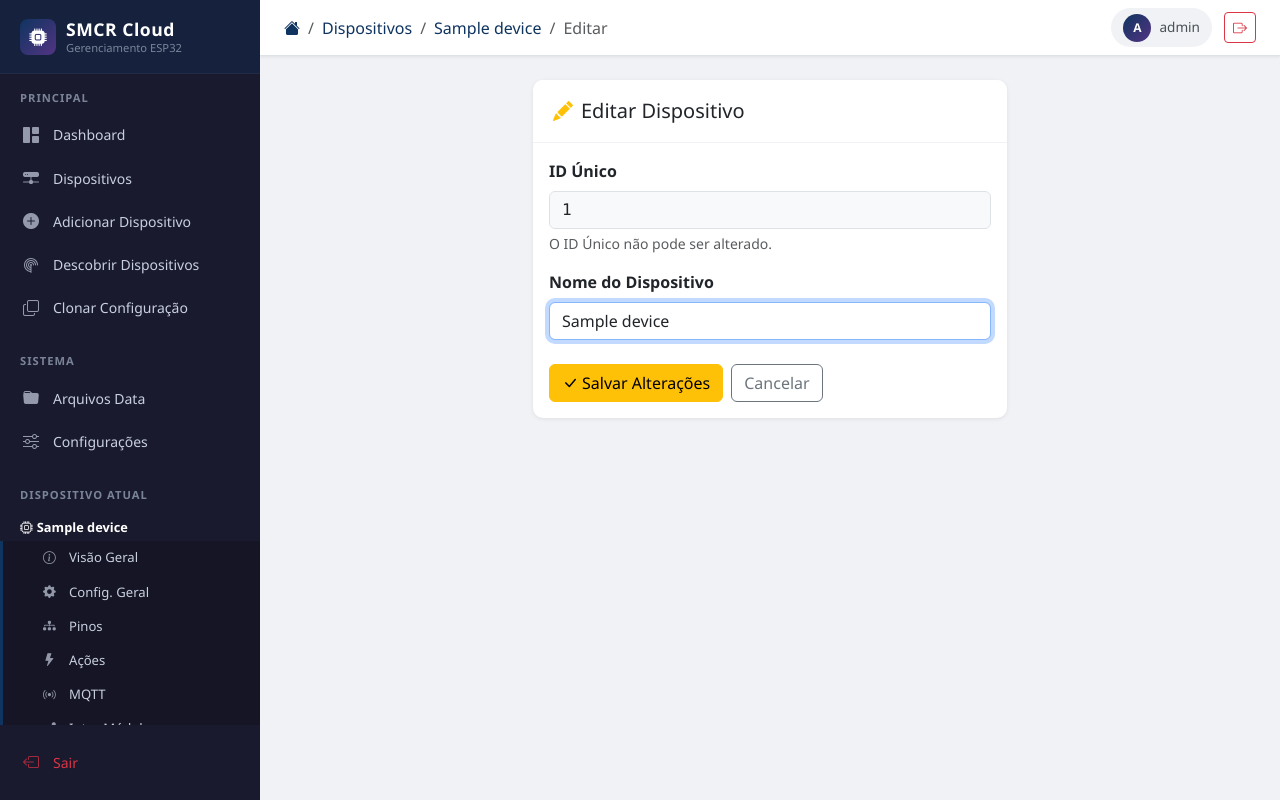
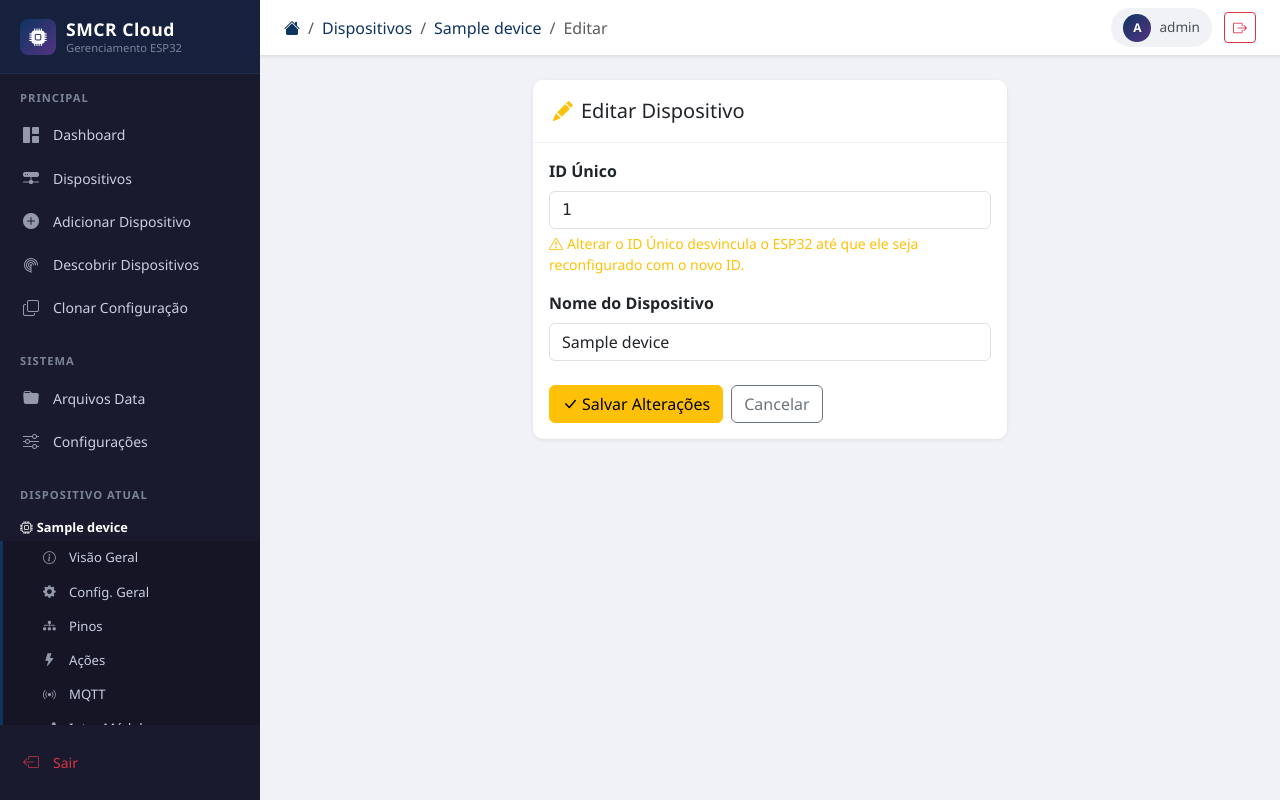
Before and after one commit to rede-analista/SMCR_CLOUD, a PHP site: page /devices/edit.php?device_id=1 in a window 1280 px wide. Run offline with PHP 8.4, Linux system fonts and the light colour scheme; a user stored in the database is signed in; tables that the repository leaves empty hold one stand-in row (values such as "Sample post").

Commit message:
Permite editar o ID Único do dispositivo
Campo unique_id liberado para edição com validação de formato e
unicidade. Aviso visual sobre impacto no vínculo com o ESP32.

Co-Authored-By: Claude Sonnet 4.6 <noreply@anthropic.com>

```diff
--- a/devices/edit.php
+++ b/devices/edit.php
@@ -20,14 +20,32 @@ $errors = [];
 if ($_SERVER['REQUEST_METHOD'] === 'POST') {
     csrf_verify();
 
-    $name = trim($_POST['name'] ?? '');
+    $name      = trim($_POST['name'] ?? '');
+    $unique_id = trim($_POST['unique_id'] ?? '');
 
-    $stmt = $db->prepare('UPDATE devices SET name = ? WHERE id = ?');
-    $stmt->execute([$name, $device_id]);
+    if ($unique_id === '') {
+        $errors[] = 'O ID Único é obrigatório.';
+    } elseif (!preg_match('/^[a-zA-Z0-9_\-]+$/', $unique_id)) {
+        $errors[] = 'ID Único inválido: use apenas letras, números, _ ou -.';
+    } else {
+        $dup = $db->prepare('SELECT id FROM devices WHERE unique_id = ? AND id != ?');
+        $dup->execute([$unique_id, $device_id]);
+        if ($dup->fetch()) {
+            $errors[] = 'Já existe outro dispositivo com este ID Único.';
+        }
+    }
 
-    set_flash('success', 'Nome do dispositivo atualizado com sucesso.');
-    header('Location: ' . BASE . '/devices/view.php?device_id=' . $device_id);
-    exit;
+    if (empty($errors)) {
+        $db->prepare('UPDATE devices SET name = ?, unique_id = ? WHERE id = ?')
+           ->execute([$name, $unique_id, $device_id]);
+
+        set_flash('success', 'Dispositivo atualizado com sucesso.');
+        header('Location: ' . BASE . '/devices/view.php?device_id=' . $device_id);
+        exit;
+    }
+
+    $device['unique_id'] = $unique_id;
+    $device['name']      = $name;
 }
 
 $page_title = 'Editar Dispositivo';
@@ -47,13 +65,22 @@ include __DIR__ . '/../includes/header.php';
                 <h5 class="mb-0">Editar Dispositivo</h5>
             </div>
             <div class="card-body">
+                <?php if ($errors): ?>
+                <div class="alert alert-danger"><i class="bi bi-exclamation-triangle me-2"></i><?= h($errors[0]) ?></div>
+                <?php endif; ?>
+
                 <form method="POST" action="<?= BASE ?>/devices/edit.php?device_id=<?= $device_id ?>">
                     <input type="hidden" name="csrf_token" value="<?= h(csrf_token()) ?>">
 
                     <div class="mb-3">
-                        <label class="form-label fw-semibold">ID Único</label>
-                        <input type="text" class="form-control font-monospace bg-light" value="<?= h($device['unique_id']) ?>" readonly>
-                        <div class="form-text">O ID Único não pode ser alterado.</div>
+                        <label for="unique_id" class="form-label fw-semibold">ID Único</label>
+                        <input type="text" class="form-control font-monospace" id="unique_id" name="unique_id"
+                               value="<?= h($device['unique_id']) ?>"
+                               placeholder="ex: smcr_A1B2C3D4E5F6"
+                               pattern="[a-zA-Z0-9_\-]+" maxlength="64" required>
+                        <div class="form-text text-warning">
+                            <i class="bi bi-exclamation-triangle me-1"></i>Alterar o ID Único desvincula o ESP32 até que ele seja reconfigurado com o novo ID.
+                        </div>
                     </div>
 
                     <div class="mb-4">
@@ -61,7 +88,7 @@ include __DIR__ . '/../includes/header.php';
                         <input type="text" class="form-control" id="name" name="name"
                                value="<?= h($device['name']) ?>"
                                placeholder="ex: ESP32 Sala Principal"
-                               maxlength="100" autofocus>
+                               maxlength="100">
                     </div>
 
                     <div class="d-flex gap-2">
```
